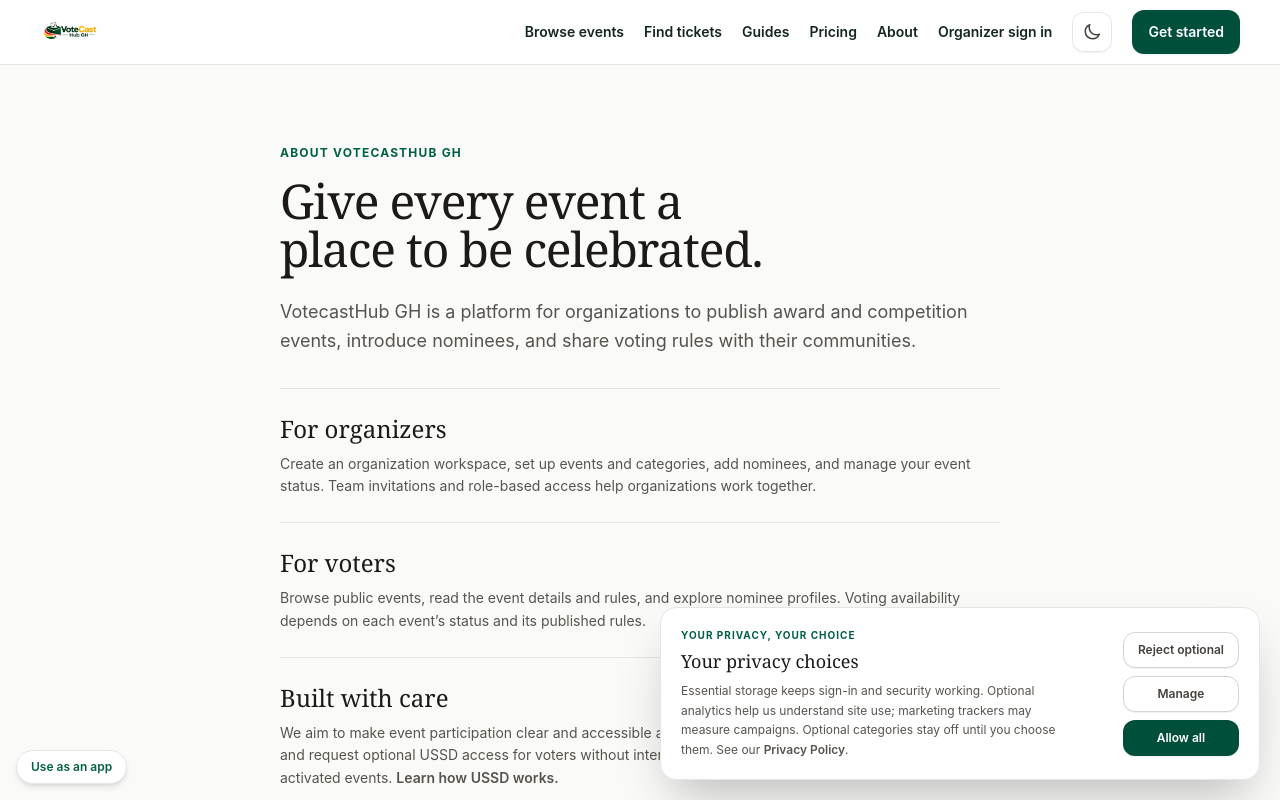
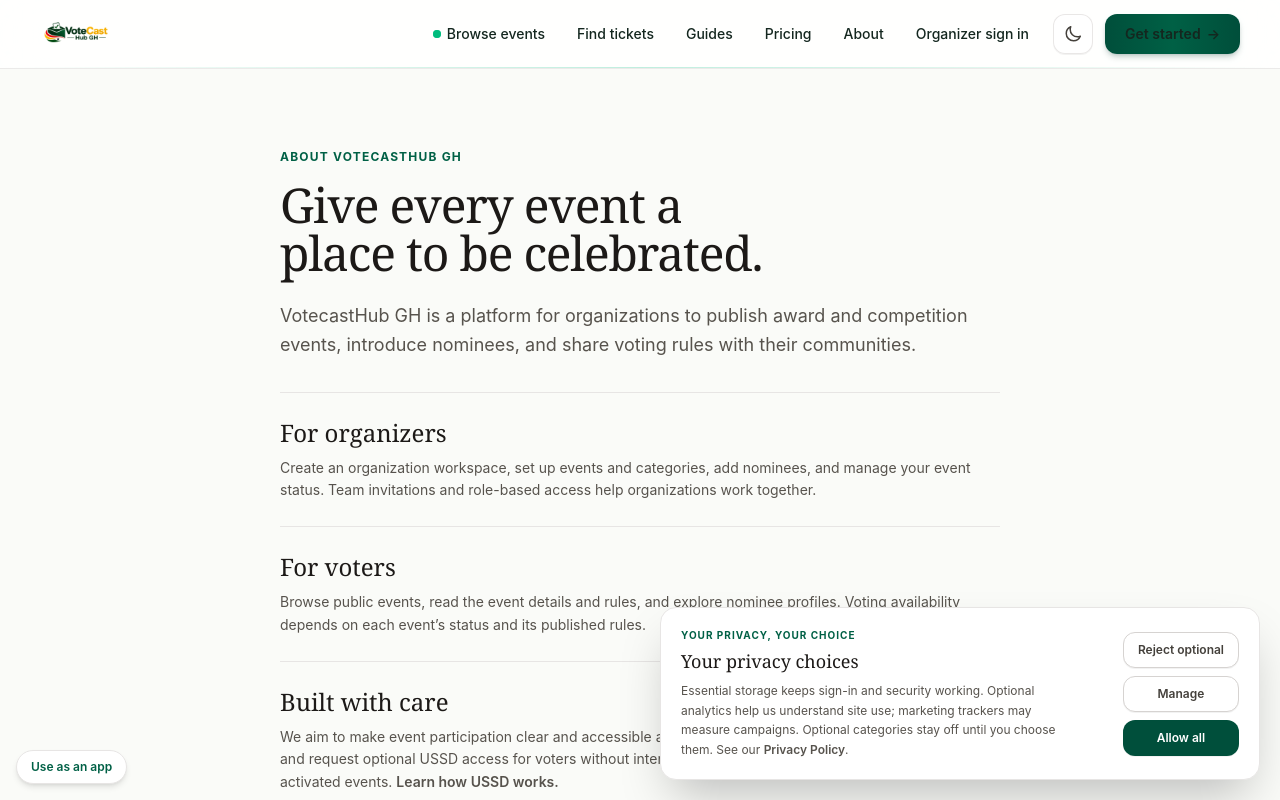
Before and after one commit to shoprabuni-cpu/votecasthub, a Next.js app: page /about in a window 1280 px wide. Shown: the top 800 px of the page. Built offline with nearby package versions, Linux system fonts and the light colour scheme; no server answers.

Commit message:
feat(ui): enlarge logo, add navbar animations & polish event cards layout

```diff
--- a/src/app/page.tsx
+++ b/src/app/page.tsx
@@ -31,8 +31,19 @@ export default async function HomePage() {
           <h1 id="hero-title" className="mb-4 font-serif text-4xl sm:text-5xl lg:text-6xl font-medium tracking-tight text-stone-900 leading-[1.08] dark:text-white">Fair voting & seamless <em className="italic text-emerald-800 dark:text-emerald-400 font-serif">event ticketing.</em></h1>
           <p className="max-w-lg text-base sm:text-lg leading-relaxed text-stone-600 dark:text-stone-300">The all-in-one platform for Ghanaian awards, contests, conferences, and parties. Sell event tickets with auto-generated PAX codes or run credible nominee voting with instant Mobile Money.</p>
           <div className="mt-8 flex flex-wrap items-center gap-4">
-            <Link className="inline-flex min-h-12 items-center justify-center gap-2.5 rounded-xl bg-emerald-900 px-6 py-3 text-sm font-semibold text-white shadow-sm transition hover:bg-emerald-800 dark:bg-emerald-600 dark:hover:bg-emerald-500" href="/events">Explore events & tickets <span aria-hidden="true">↗</span></Link>
-            <Link className="inline-flex min-h-12 items-center justify-center rounded-xl border border-stone-300 bg-white px-6 py-3 text-sm font-semibold text-stone-800 shadow-2xs transition hover:bg-stone-50 dark:border-[#1c2721] dark:bg-[#0c120e] dark:text-stone-200 dark:hover:bg-[#141d18]" href="/sign-up">Host an event</Link>
+            <Link
+              className="group inline-flex min-h-12 items-center justify-center gap-2.5 rounded-xl bg-gradient-to-r from-emerald-900 via-emerald-800 to-emerald-900 px-6 py-3 text-sm font-semibold text-white shadow-md shadow-emerald-950/20 transition-all duration-300 hover:scale-[1.02] hover:shadow-lg hover:shadow-emerald-900/30 active:scale-[0.98] dark:from-emerald-600 dark:via-emerald-500 dark:to-emerald-600"
+              href="/events"
+            >
+              <span>Explore events &amp; tickets</span>
+              <span className="transition-transform duration-200 group-hover:translate-x-0.5 group-hover:-translate-y-0.5" aria-hidden="true">↗</span>
+            </Link>
+            <Link
+              className="inline-flex min-h-12 items-center justify-center rounded-xl border border-stone-300 bg-white px-6 py-3 text-sm font-semibold text-stone-800 shadow-2xs transition-all duration-200 hover:border-stone-400 hover:bg-stone-50 active:scale-[0.98] dark:border-[#1c2721] dark:bg-[#0c120e] dark:text-stone-200 dark:hover:border-stone-700 dark:hover:bg-[#141d18]"
+              href="/sign-up"
+            >
+              Host an event
+            </Link>
           </div>
           <p className="mt-6 text-xs text-stone-500 dark:text-stone-400 leading-relaxed">Vote or buy tickets via Web, WhatsApp (+233 59 299 2566), Telegram (@VotecastHubGH_bot), or USSD (*920#). <Link href="#chat-voting" className="font-semibold text-emerald-800 underline underline-offset-4 dark:text-emerald-400">Explore Chat Voting</Link></p>
         </div>
@@ -72,7 +83,7 @@ export default async function HomePage() {
       <footer className="mx-auto mt-16 max-w-6xl border-t border-stone-200 px-4 py-8 sm:px-6 text-xs text-stone-600 dark:border-[#1c2721] dark:text-stone-400">
         <div className="flex flex-wrap items-center justify-between gap-4 w-full">
           <div className="flex items-center gap-3">
-            <Link className="inline-flex items-center" href="/"><BrandLogo height={38} /></Link>
+            <Link className="inline-flex items-center transition-transform hover:scale-105" href="/"><BrandLogo height={44} /></Link>
             <span className="text-xs text-stone-500 dark:text-stone-400">Voting for events and awards in Ghana.</span>
           </div>
           <SegmentedThemeSwitch />
--- a/src/components/brand-logo.tsx
+++ b/src/components/brand-logo.tsx
@@ -2,14 +2,14 @@ import Image from "next/image";
 
 export function BrandLogo({
   className = "",
-  height = 38,
+  height = 46,
   priority = false,
 }: {
   className?: string;
   height?: number;
   priority?: boolean;
 }) {
-  const width = Math.round(height * 1.5);
+  const width = Math.round(height * 1.55);
   return (
     <span className={`inline-flex items-center shrink-0 select-none ${className}`}>
       <Image
@@ -18,7 +18,7 @@ export function BrandLogo({
         width={width}
         height={height}
         style={{ height: `${height}px`, width: "auto" }}
-        className="max-h-[46px] w-auto object-contain"
+        className="max-h-[64px] w-auto object-contain transition-transform duration-200"
         priority={priority}
       />
     </span>
--- a/src/components/mobile-nav-drawer.tsx
+++ b/src/components/mobile-nav-drawer.tsx
@@ -33,7 +33,7 @@ export function MobileNavDrawer() {
         socialItems={socialItems}
         displaySocials={true}
         displayItemNumbering={false}
-        logoComponent={<BrandLogo height={32} />}
+        logoComponent={<BrandLogo height={38} />}
         closeOnClickAway={true}
       />
     </div>
--- a/src/components/site-header.tsx
+++ b/src/components/site-header.tsx
@@ -3,53 +3,86 @@ import { MobileNavDrawer } from "@/components/mobile-nav-drawer";
 import { BrandLogo } from "@/components/brand-logo";
 import { ThemeToggle } from "@/components/theme-toggle";
 
-const links = [
-  ["/events", "Browse events"],
-  ["/tickets", "Find tickets"],
-  ["/guides", "Guides"],
-  ["/pricing", "Pricing"],
-  ["/about", "About"],
-  ["/sign-in", "Organizer sign in"],
+const navLinks = [
+  { href: "/events", label: "Browse events", livePulse: true },
+  { href: "/tickets", label: "Find tickets" },
+  { href: "/guides", label: "Guides" },
+  { href: "/pricing", label: "Pricing" },
+  { href: "/about", label: "About" },
+  { href: "/sign-in", label: "Organizer sign in" },
 ];
 
 function NavigationLinks() {
   return (
     <>
-      {links.map(([href, label]) => (
+      <div className="flex items-center gap-1 xl:gap-2">
+        {navLinks.map(({ href, label, livePulse }) => (
           <Link
             key={href}
-          className="inline-flex min-h-11 items-center text-sm font-semibold text-stone-700 hover:text-emerald-800 dark:text-stone-300 dark:hover:text-emerald-400 transition-colors"
+            className="group relative inline-flex min-h-10 items-center rounded-xl px-3 py-1.5 text-sm font-medium text-stone-700 transition-all duration-200 hover:bg-emerald-50 hover:text-emerald-900 active:scale-[0.98] dark:text-stone-300 dark:hover:bg-emerald-950/40 dark:hover:text-emerald-400"
             href={href}
           >
-          {label}
+            {livePulse && (
+              <span className="relative mr-1.5 flex h-2 w-2">
+                <span className="absolute inline-flex h-full w-full animate-ping rounded-full bg-emerald-400 opacity-75" />
+                <span className="relative inline-flex h-2 w-2 rounded-full bg-emerald-500" />
+              </span>
+            )}
+            <span>{label}</span>
+            <span className="absolute bottom-1 left-3 right-3 h-0.5 scale-x-0 rounded-full bg-emerald-600 transition-transform duration-300 ease-out group-hover:scale-x-100 dark:bg-emerald-400" />
           </Link>
         ))}
+      </div>
+
+      <div className="flex items-center gap-3 pl-2">
         <ThemeToggle />
         <Link
-        className="inline-flex min-h-11 items-center justify-center rounded-xl bg-emerald-900 px-4 text-sm font-semibold text-white! hover:bg-emerald-800 dark:bg-emerald-600 dark:hover:bg-emerald-500 transition-all shadow-xs"
+          className="group relative inline-flex min-h-10 items-center justify-center overflow-hidden rounded-xl bg-gradient-to-r from-emerald-900 via-emerald-800 to-emerald-900 px-5 text-sm font-semibold text-white shadow-md shadow-emerald-950/20 transition-all duration-300 hover:scale-[1.02] hover:shadow-lg hover:shadow-emerald-900/30 active:scale-[0.98] dark:from-emerald-600 dark:via-emerald-500 dark:to-emerald-600 dark:shadow-emerald-900/40"
           href="/sign-up"
         >
-        Get started
+          <span className="relative z-10 flex items-center gap-1.5">
+            <span>Get started</span>
+            <span className="transition-transform duration-200 group-hover:translate-x-0.5">→</span>
+          </span>
+          <span className="pointer-events-none absolute inset-0 -translate-x-full bg-gradient-to-r from-transparent via-white/20 to-transparent transition-transform duration-1000 group-hover:translate-x-full" />
         </Link>
+      </div>
     </>
   );
 }
 
 export function SiteHeader() {
   return (
-    <header className="sticky top-0 z-20 flex items-center justify-between gap-3 border-b border-stone-200 bg-white/95 px-4 py-2.5 backdrop-blur-md transition-colors sm:px-6 lg:px-10 dark:border-[#1a251f] dark:bg-black/90">
-      <div className="flex items-center gap-2.5">
+    <header className="sticky top-0 z-30 w-full border-b border-stone-200/80 bg-white/85 px-4 py-2.5 backdrop-blur-xl transition-all duration-300 sm:px-6 lg:px-10 dark:border-emerald-950/40 dark:bg-[#060a08]/90">
+      <div className="mx-auto flex max-w-7xl items-center justify-between gap-3">
+        {/* Left: Mobile Nav Drawer + Enlarged Brand Logo */}
+        <div className="flex items-center gap-2 sm:gap-3">
           <MobileNavDrawer />
-        <Link className="inline-flex min-h-11 items-center" href="/" aria-label="VoteCastHub GH home">
-          <BrandLogo height={40} priority />
+          <Link
+            className="group inline-flex min-h-11 items-center transition-transform duration-300 hover:scale-[1.03] active:scale-[0.98]"
+            href="/"
+            aria-label="VoteCastHub GH home"
+          >
+            <BrandLogo height={48} priority />
           </Link>
         </div>
+
+        {/* Mobile Right: Theme toggle */}
         <div className="flex items-center gap-2 lg:hidden">
           <ThemeToggle />
         </div>
-      <nav className="hidden items-center gap-5 lg:flex" aria-label="Main navigation">
+
+        {/* Desktop Nav */}
+        <nav className="hidden items-center gap-1 lg:flex" aria-label="Main navigation">
           <NavigationLinks />
         </nav>
+      </div>
+
+      {/* Subtle bottom gradient glow accent line */}
+      <div
+        className="pointer-events-none absolute inset-x-0 bottom-0 h-px bg-gradient-to-r from-transparent via-emerald-500/25 to-transparent dark:via-emerald-400/20"
+        aria-hidden="true"
+      />
     </header>
   );
 }
```
Also changed, not shown: src/components/events/public-event-card.tsx (+39 -25 lines). Lines whose indentation alone changed are shown as unchanged.
